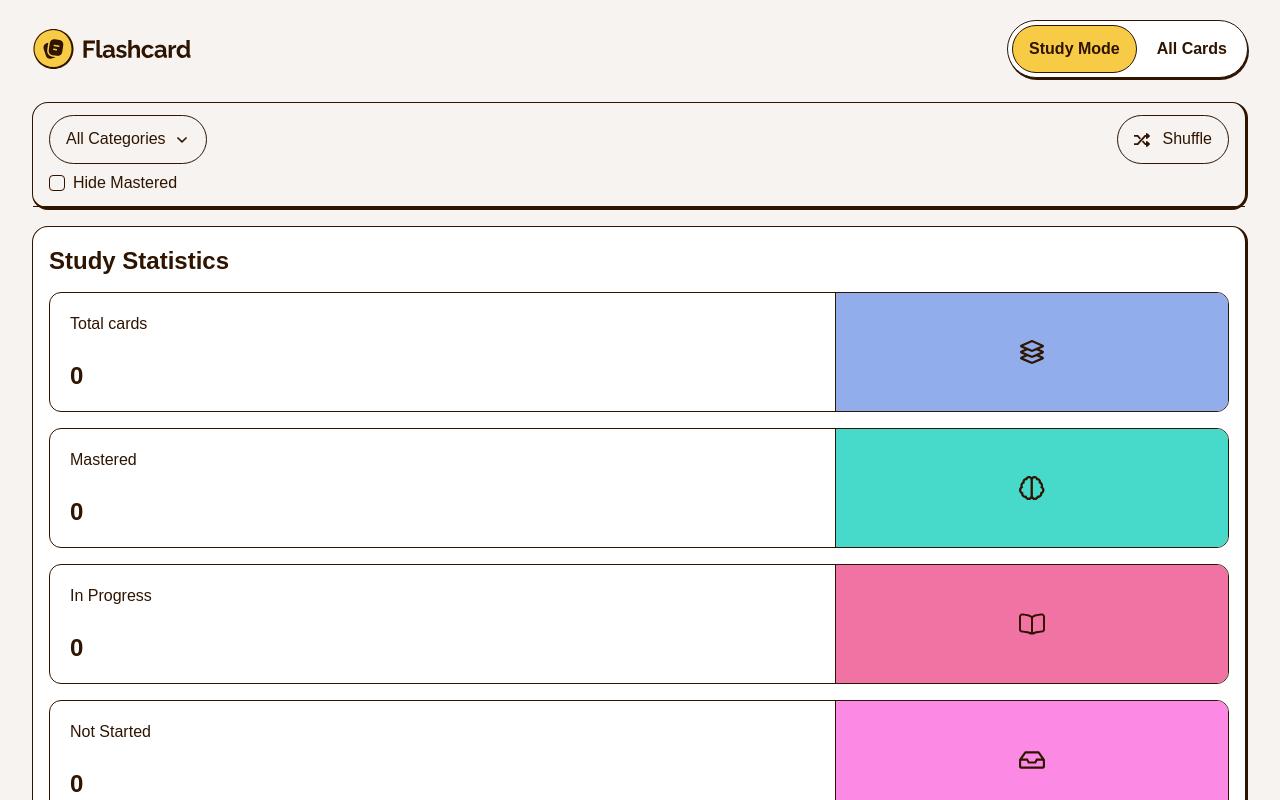
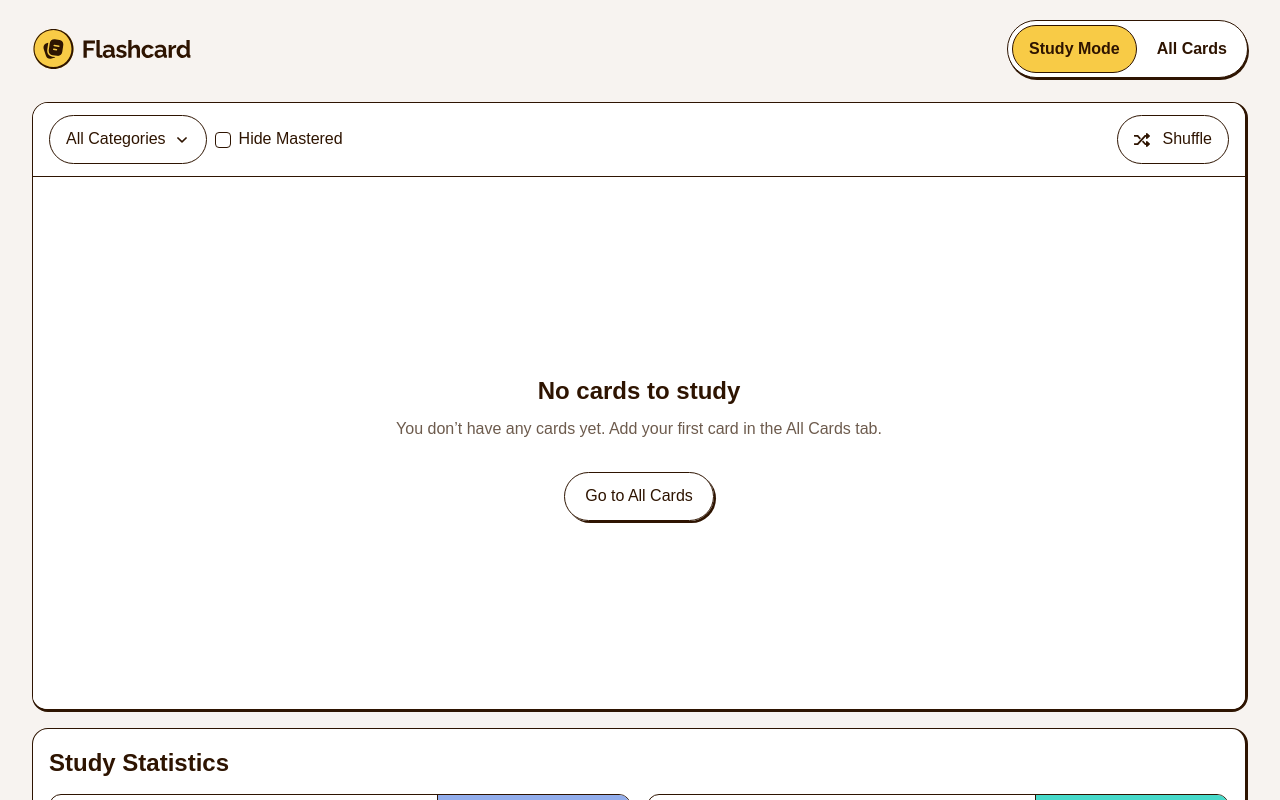
Before and after one commit to Oloude/flashcard, a React (Vite) app: page / in a window 1280 px wide. Shown: the top 800 px of the page. Built offline with nearby package versions, Linux system fonts and the light colour scheme.

Commit message:
added empty state

```diff
--- a/src/App.jsx
+++ b/src/App.jsx
@@ -1,4 +1,5 @@
 import CardHeader from "./components/CardHeader"
+import EmptyCard from "./components/EmptyCard"
 import Header from "./components/Header"
 import StudyStatistics from "./components/StudyStatistics"
 
@@ -7,9 +8,10 @@ function App() {
   return (
     <main className="bg-neutral100 min-h-screen font-poppins px-4 pt-4 pb-10 flex flex-col md:px-8 md:pt-5 md:pb-16 gap-6 lg:gap-8 lg:py-6 lg:px-25">
       <Header/>
-      <div className="flex flex-col gap-4">
-        <section className="flex flex-col gap-3 rounded-2xl border-t border-l border-b-[3px] border-r-[3px] border-neutral900">
+      <div className="flex flex-col gap-4 lg:flex-row">
+        <section className="flex flex-col gap-3 rounded-2xl border-t border-l border-b-[3px] border-r-[3px] border-neutral900 bg-neutral0 overflow-hidden lg:w-2/3">
           <CardHeader/>
+          <EmptyCard/>
 
         </section>
         <StudyStatistics/>
--- /dev/null
+++ b/src/components/AllMastered.jsx
@@ -0,0 +1,12 @@
+
+
+function AllMastered() {
+  return (
+    <div className="flex flex-col gap-8 justify-center items-center h-130 bg-neutral0">
+            <h1 className="text-preset2 text-neutral900 text-center">You’re all caught up!</h1>
+            <p className="text-preset4 text-neutral600">All your cards are mastered. Turn off “Hide mastered” to see them again.</p>
+    </div>
+  )
+}
+
+export default AllMastered
--- a/src/components/CardHeader.jsx
+++ b/src/components/CardHeader.jsx
@@ -2,8 +2,8 @@
 
 function CardHeader() {
   return (
-    <header className="flex justify-between gap-2.5 items-start px-4 py-3 border-b border-neutral900">
-        <div className="flex flex-col gap-2">
+    <header className="flex justify-between gap-2.5 items-start px-4 py-3 border-b border-neutral900 bg-neutral0">
+        <div className="flex flex-col gap-2 md:flex-row md:items-center">
             <div className="flex items-center gap-2 px-4 text-preset4 font-medium text-neutral900 py-3 border border-neutral900 rounded-full">
                 All Categories
                 <button><img src="./icon-chevron-down.svg" alt="" /></button>
--- a/src/components/EmptyCard.jsx
+++ b/src/components/EmptyCard.jsx
@@ -1,11 +1,11 @@
 function EmptyCard() {
   return (
-    <div className="flex flex-col gap-8 justify-center items-center">
+    <div className="flex flex-col gap-8 justify-center items-center h-130 bg-neutral0">
         <div className="flex flex-col gap-3 items-center justify-center">
             <h1 className="text-preset2 text-neutral900 text-center">No cards to study</h1>
             <p className="text-preset4 text-neutral600">You don’t have any cards yet. Add your first card in the All Cards tab.</p>
         </div>
-        <button></button>
+        <button className="rounded-full border border-neutral900 text-preset4 font-medium text-neutral900 px-5 py-3 shadow-emptyBtn">Go to All Cards</button>
     </div>
   )
 }
--- a/src/components/StudyStatistics.jsx
+++ b/src/components/StudyStatistics.jsx
@@ -21,9 +21,9 @@ const stats= [
 
 function StudyStatistics() {
   return (
-    <section className="border-t border-r-[3px] border-b-[3px] border-l border-neutral900 rounded-2xl px-4 py-5 flex flex-col gap-4 bg-neutral0">
+    <section className="border-t border-r-[3px] border-b-[3px] border-l border-neutral900 rounded-2xl px-4 py-5 flex flex-col gap-4 bg-neutral0 lg:w-1/3">
         <h2 className="text-preset2 text-neutral900">Study Statistics</h2>
-        <div className="flex flex-col gap-4">
+        <div className="grid grid-cols-1 md:grid-cols-2 lg:grid-cols-1 gap-4">
             {stats.map(stat => <StudyStats key={stat.title} {...stat}/>)}
 
         </div>
--- a/src/index.css
+++ b/src/index.css
@@ -57,4 +57,5 @@
   --text-preset6--letter-spacing: -3%;
 
   --shadow-header: 1px 2px 0 0 #2E1401;
+  --shadow-emptyBtn : 2px 2px 0 0 #2e1401;
 }
```
